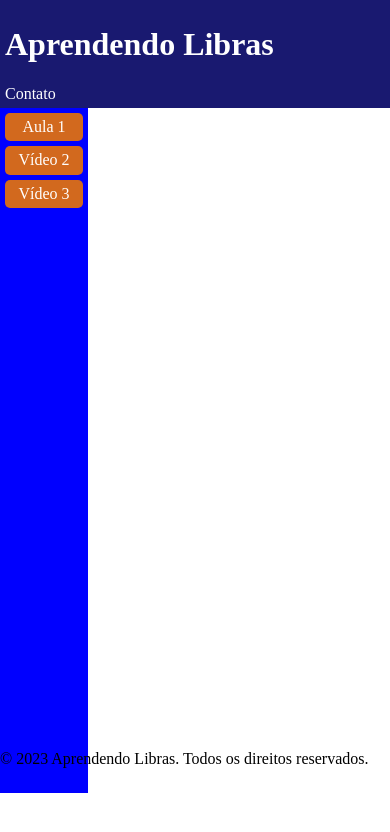
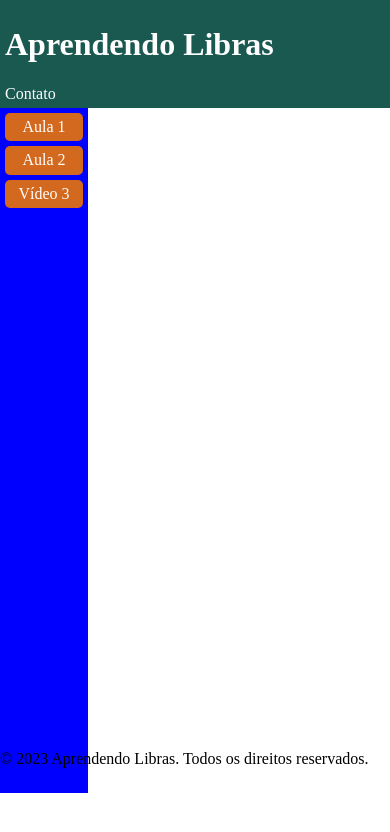
Before and after one commit to Rodrigojsilva86/Site, a plain HTML site: page index.html in a window 390 px wide. Drawn offline with Linux system fonts and the light colour scheme.

Commit message:
Normalizar 2.0

```diff
--- a/index.html
+++ b/index.html
@@ -31,7 +31,7 @@
        <aside>
 
   <button class="btn" onclick="mostrarVideo('video1')" > Aula 1</button>
-  <button class="btn" onclick="mostrarVideo('video2')">Vídeo 2</button>
+  <button class="btn" onclick="mostrarVideo('video2')">Aula 2</button>
   <button class="btn" onclick="mostrarVideo('video3')">Vídeo 3</button>
 
 
--- a/style.css
+++ b/style.css
@@ -1,6 +1,6 @@
 /* Estilos para dispositivos maiores */
 header {
-    background-color:#191970;
+    background-color:#195950;
     padding: 5px;
     color: #fff;
 
@@ -96,7 +96,7 @@ main{
 /* Estilos para dispositivos menores */
 @media screen and (max-width: 600px) {
    header {
-        width: 200px:
+        width: 400px:
         text-align: center;
     }
 
```
